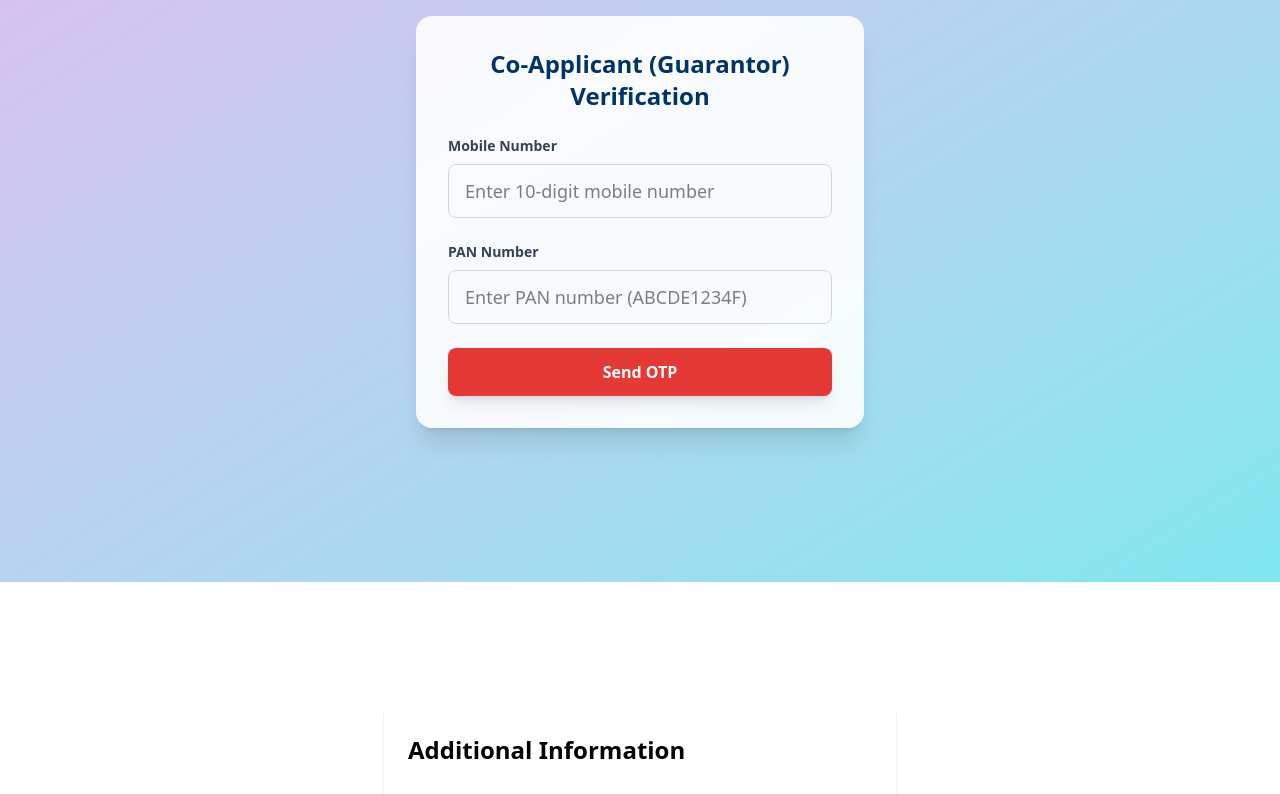
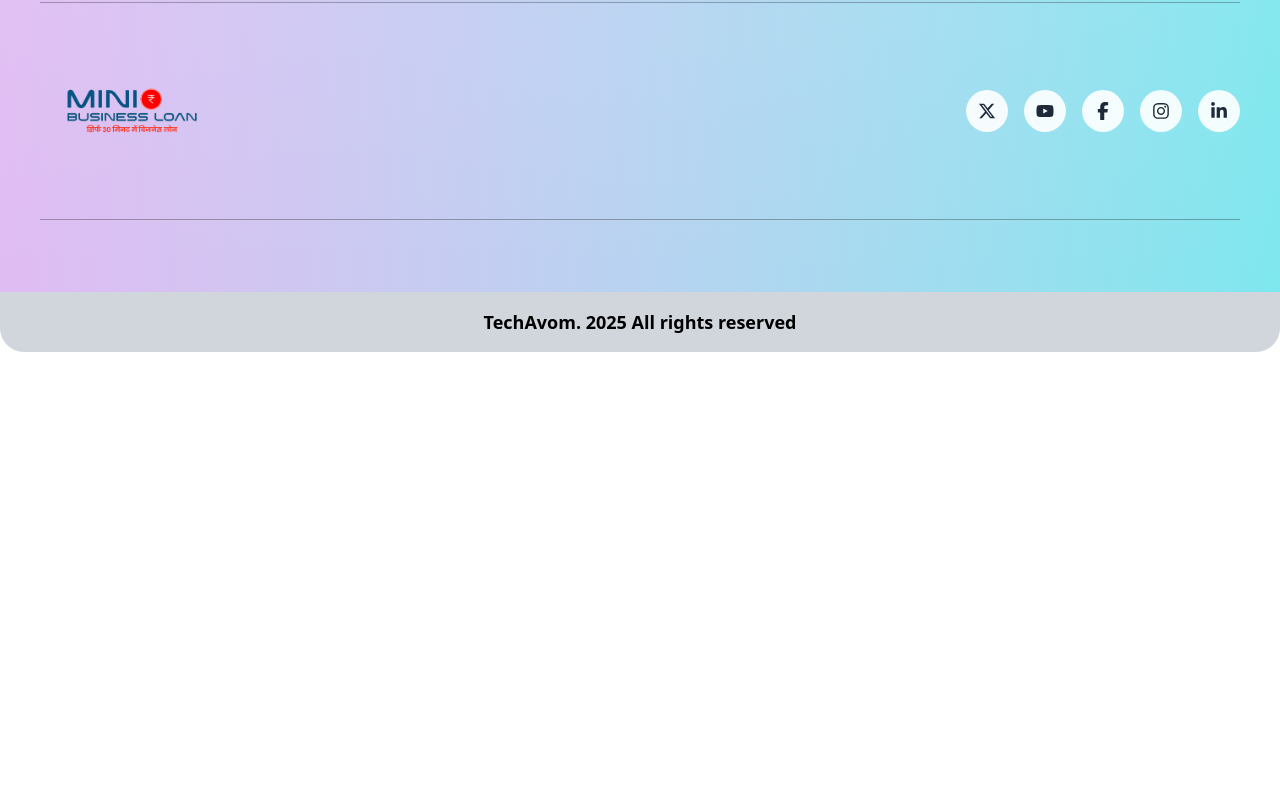
Before and after one commit to PremkushumMishra/minibusinessloan-frontend, a React (Vite) app: page / in a window 1280 px wide. Shown: the part 5180-5974 px from the top of the page. After the commit the page ends 5556 px from the top, so only its background shows below. Built offline with nearby package versions, Linux system fonts and the light colour scheme.

Commit message:
Home page

```diff
--- a/src/pages/Home.jsx
+++ b/src/pages/Home.jsx
@@ -27,11 +27,11 @@ const Home = () => {
       <PublicReview />
       <GetAmount />
       {/* <KycSuccess /> */}
-      <CoApplicant/>
+      {/* <CoApplicant/> */}
       {/* <ApplicantPersonalDetails/> */}
       {/* <ApplicantBusinessDetails /> */}
       {/* <LoanEligiblity/> */}
-      <AdditionalInfo/>
+      {/* <AdditionalInfo/> */}
       </>
   );
 };
```
